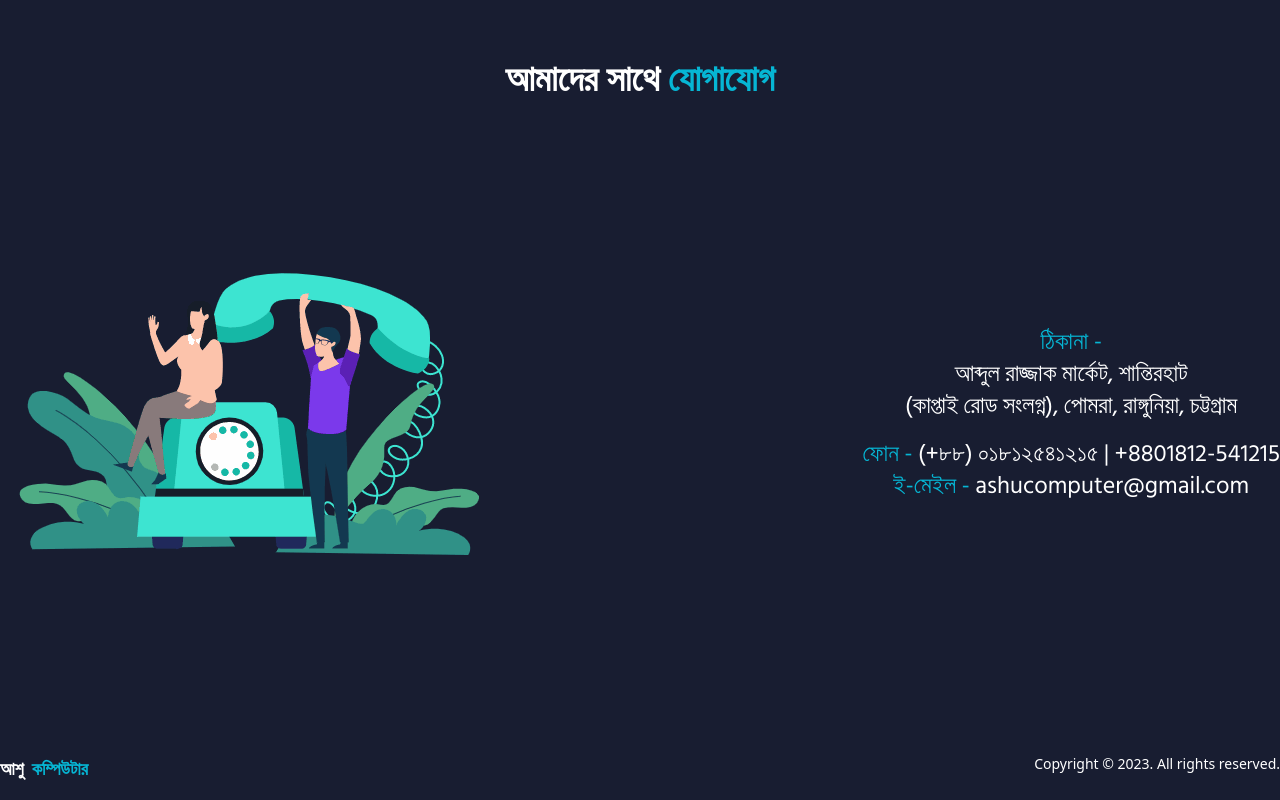
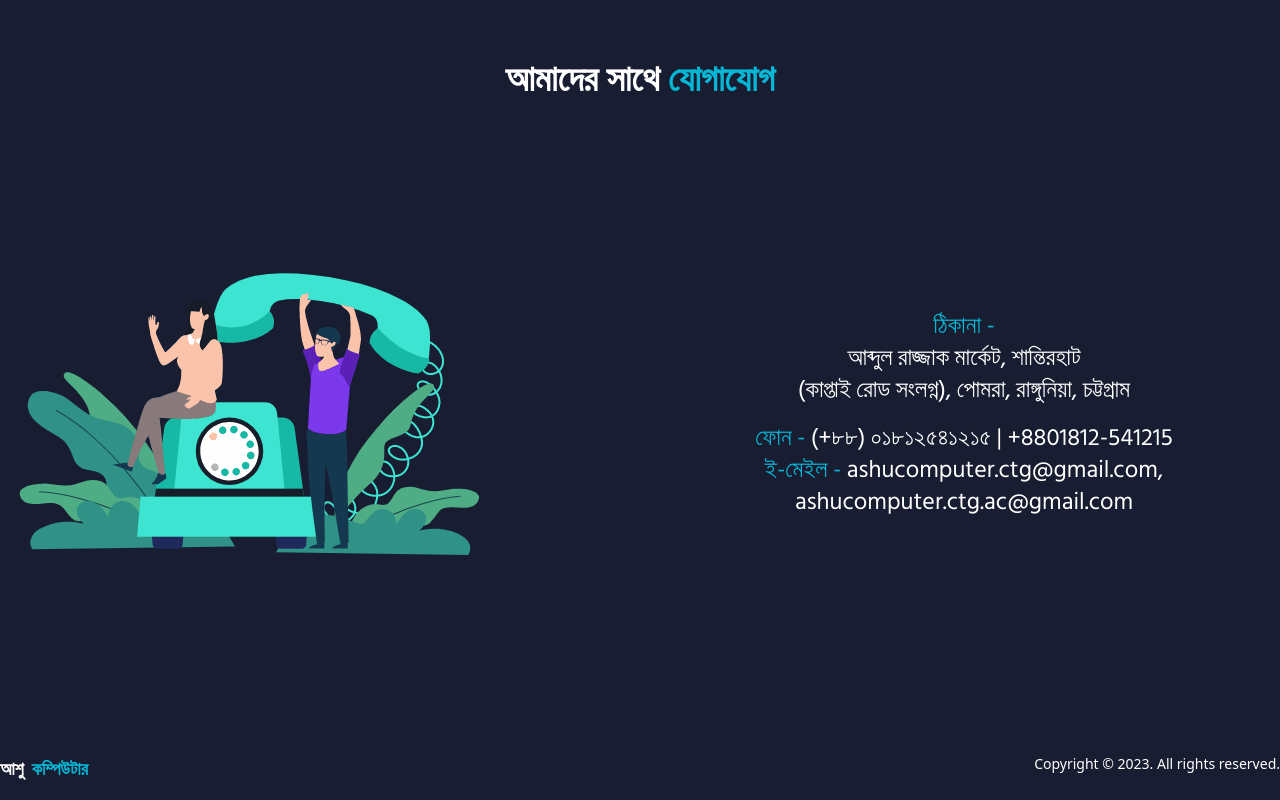
Before and after one commit to codernoyan/ashu-computer, a Next.js app: page / in a window 1280 px wide. Shown: the part 1457-2257 px from the top of the page. Built offline with nearby package versions, Linux system fonts and the light colour scheme.

Commit message:
added additional email

```diff
--- a/components/Contact/Contact.js
+++ b/components/Contact/Contact.js
@@ -20,7 +20,7 @@ const Contact = () => {
           </div>
           <div>
             <p><span className="text-cyan-500">ফোন -</span> <a href="tel:+8801812541215">(+৮৮) ০১৮১২৫৪১২১৫</a> | <a href="tel:+8801812541215">+8801812-541215</a></p>
-            <p><span className="text-cyan-500">ই-মেইল -</span> <a href="mailto:ashucomputer@gmail.com">ashucomputer@gmail.com</a></p>
+            <p><span className="text-cyan-500">ই-মেইল -</span> <a href="mailto:ashucomputer.ctg@gmail.com">ashucomputer.ctg@gmail.com</a>, <a href="mailto:ashucomputer.ctg.ac@gmail.com">ashucomputer.ctg.ac@gmail.com</a></p>
           </div>
         </div>
       </div>
```
